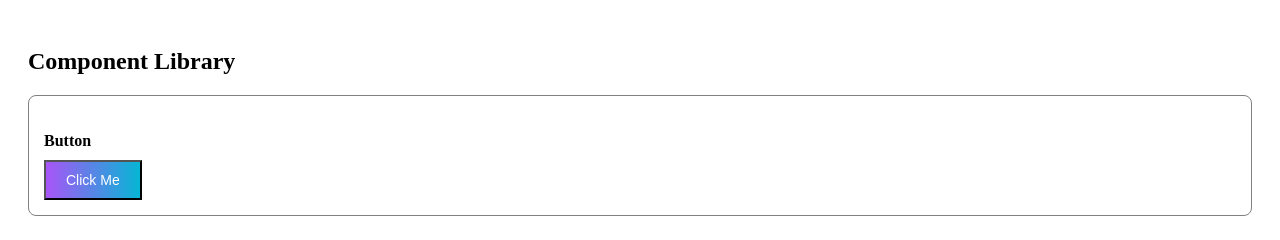
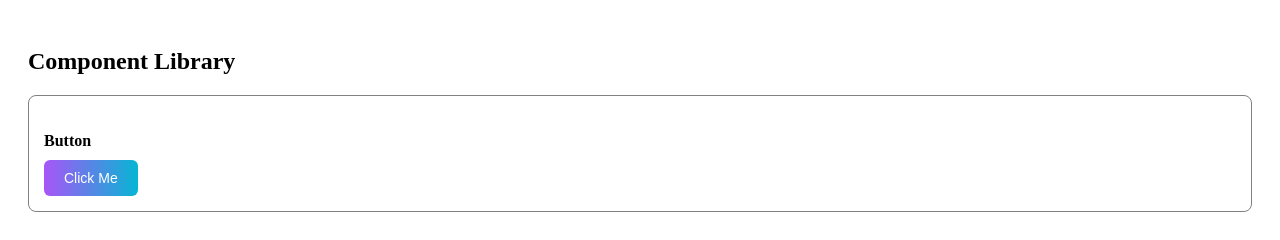
Before and after one commit to RohitD100/component-library, a React (Vite) app: page / in a window 1280 px wide. Shown: the top 240 px of the page. Built offline with nearby package versions, Linux system fonts and the light colour scheme.

Commit message:
fix(button): remove default border and add hover/focus/disabled states

```diff
--- a/src/components/Button/Button.tsx
+++ b/src/components/Button/Button.tsx
@@ -1,4 +1,5 @@
-import { sizeStyles, variantColors } from "./butonStyling";
+import { useState } from "react";
+import { sizeStyles, variantColors, baseButtonStyle } from "./butonStyling";
 import type { ButtonProps } from "./types";
 
 const Button = ({
@@ -9,21 +10,34 @@ const Button = ({
     disabled = false,
     styles = {},
 }: ButtonProps) => {
+    const [isHovered, setIsHovered] = useState(false);
+    const [isFocused, setIsFocused] = useState(false);
+
+    const colors = variantColors[variant];
+
     return (
-        <>
         <button
             onClick={onClick}
             disabled={disabled}
+            onMouseEnter={() => setIsHovered(true)}
+            onMouseLeave={() => setIsHovered(false)}
+            onFocus={() => setIsFocused(true)}
+            onBlur={() => setIsFocused(false)}
             style={{
+                ...baseButtonStyle,
                 ...sizeStyles[size],
-                    background: variantColors[variant].background,
-                    color: variantColors[variant].text,
+                background: isHovered ? colors.hover : colors.background,
+                color: colors.text,
+                boxShadow: isFocused
+                    ? `0 0 0 3px ${colors.background}55`
+                    : "none",
+                opacity: disabled ? 0.6 : 1,
+                cursor: disabled ? "not-allowed" : "pointer",
                 ...styles,
             }}
         >
             {content}
         </button>
-        </>
     );
 };
 
--- a/src/components/Button/butonStyling.ts
+++ b/src/components/Button/butonStyling.ts
@@ -6,18 +6,29 @@ export const sizeStyles: Record<string, React.CSSProperties> = {
 
 export const variantColors: Record<
     string,
-    { background: string; text: string }
+    { background: string; text: string; hover: string }
 > = {
     primary: {
         background: "linear-gradient(to right, #a855f7, #06b6d4)",
+        hover: "linear-gradient(to right, #9333ea, #0891b2)",
         text: "#ffffff",
     },
     secondary: {
         background: "#6c757d",
+        hover: "#5a6268",
         text: "#ffffff",
     },
     danger: {
         background: "#dc3545",
+        hover: "#bb2d3b",
         text: "#ffffff",
     },
 };
+
+export const baseButtonStyle: React.CSSProperties = {
+    border: "none",
+    outline: "none",
+    cursor: "pointer",
+    borderRadius: "6px",
+    transition: "opacity 0.2s, box-shadow 0.2s",
+};
```
Lines whose indentation alone changed are shown as unchanged.
